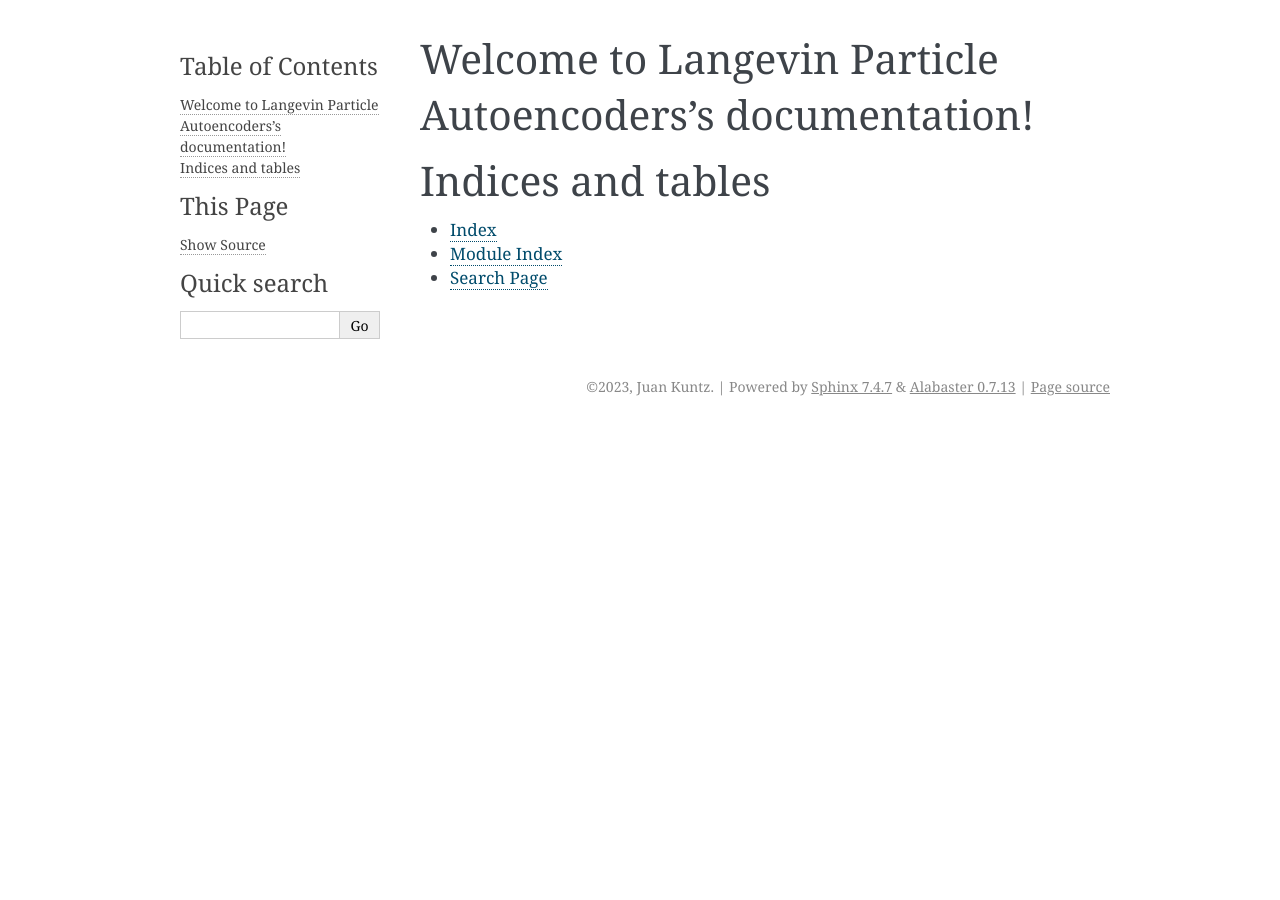
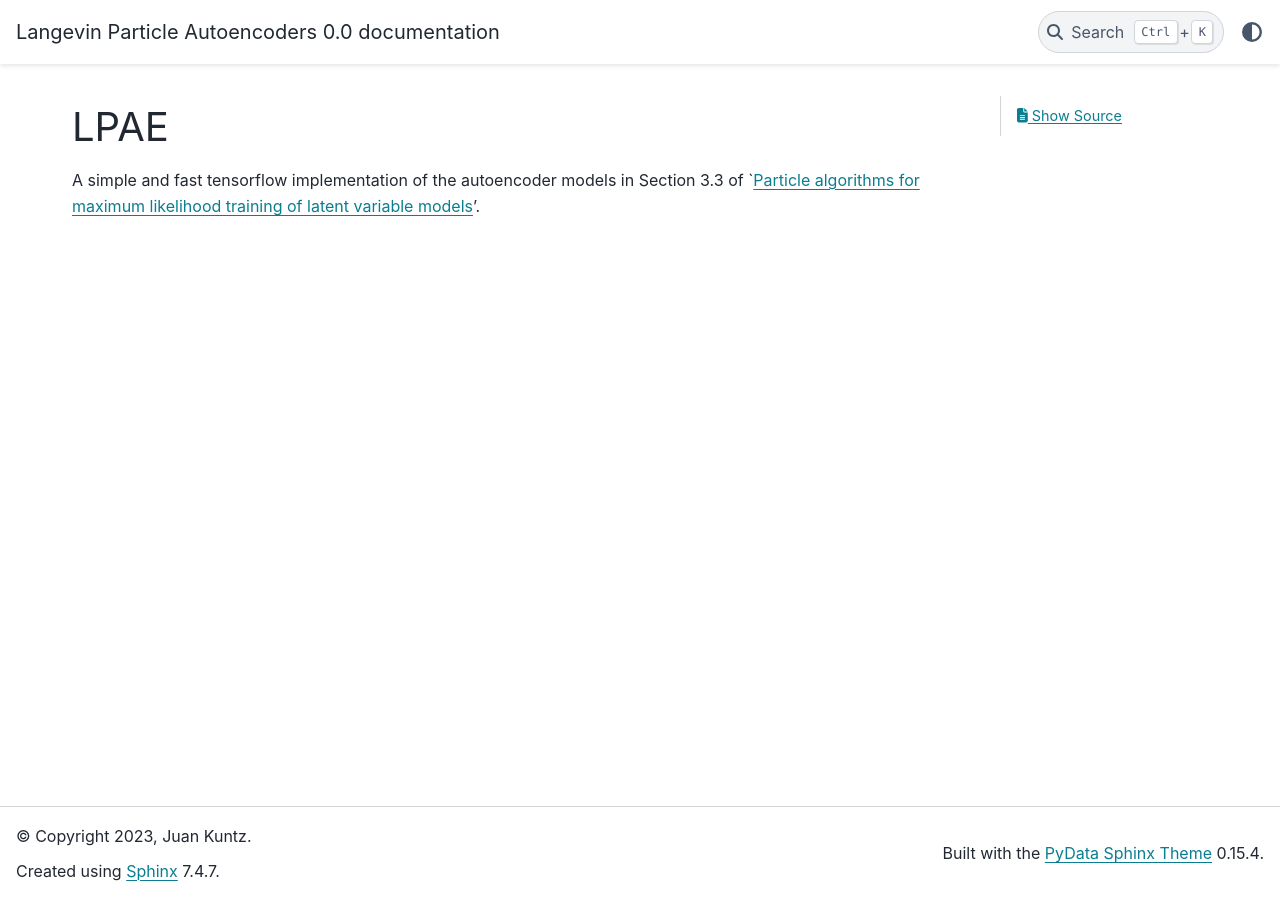
Before and after one commit to juankuntz/LPAE, a Sphinx documentation site: the page built from docs/source/index.md, in a window 1280 px wide. Built offline with Sphinx 7.4.7 and the PyData theme 0.15.4, drawn with Linux system fonts in a browser that asks for light colours.

Commit message:
Changed docs theme to pydata.

````diff
--- /dev/null
+++ b/README.md
@@ -0,0 +1,5 @@
+# LPAE
+
+A simple and fast tensorflow implementation of the autoencoder models in
+Section 3.3 of `[Particle algorithms for maximum likelihood training of latent
+variable models](https://proceedings.mlr.press/v206/kuntz23a.html)'.
--- a/docs/source/conf.py
+++ b/docs/source/conf.py
@@ -15,7 +15,8 @@ release = '0.0'
 # https://www.sphinx-doc.org/en/master/usage/configuration.html#general-configuration
 
 extensions = [
-    'myst_parser'
+    'myst_parser',
+    'sphinx.ext.duration'
 ]
 
 templates_path = ['_templates']
@@ -26,5 +27,5 @@ exclude_patterns = []
 # -- Options for HTML output -------------------------------------------------
 # https://www.sphinx-doc.org/en/master/usage/configuration.html#options-for-html-output
 
-html_theme = 'alabaster'
+html_theme = 'pydata_sphinx_theme'
 html_static_path = ['_static']
--- a/docs/source/index.md
+++ b/docs/source/index.md
@@ -3,15 +3,16 @@
 % You can adapt this file completely to your liking, but it should at least
 % contain the root `toctree` directive.
 
-# Welcome to Langevin Particle Autoencoders's documentation!
+```{include} ../../README.md
+```
 
 ```{toctree}
 :caption: 'Contents:'
 :maxdepth: 2
 ```
 
-# Indices and tables
+%# Indices and tables
 
-- {ref}`genindex`
-- {ref}`modindex`
-- {ref}`search`
+%- {ref}`genindex`
+%- {ref}`modindex`
+%- {ref}`search`
--- a/requirements.txt
+++ b/requirements.txt
@@ -4,3 +4,4 @@ tensorflow-probability==0.19.0
 scikit-learn==1.2.2
 rst-to-myst==0.3.4
 myst-parser==1.0.0
+pydata-sphinx-theme==0.13.3
````
